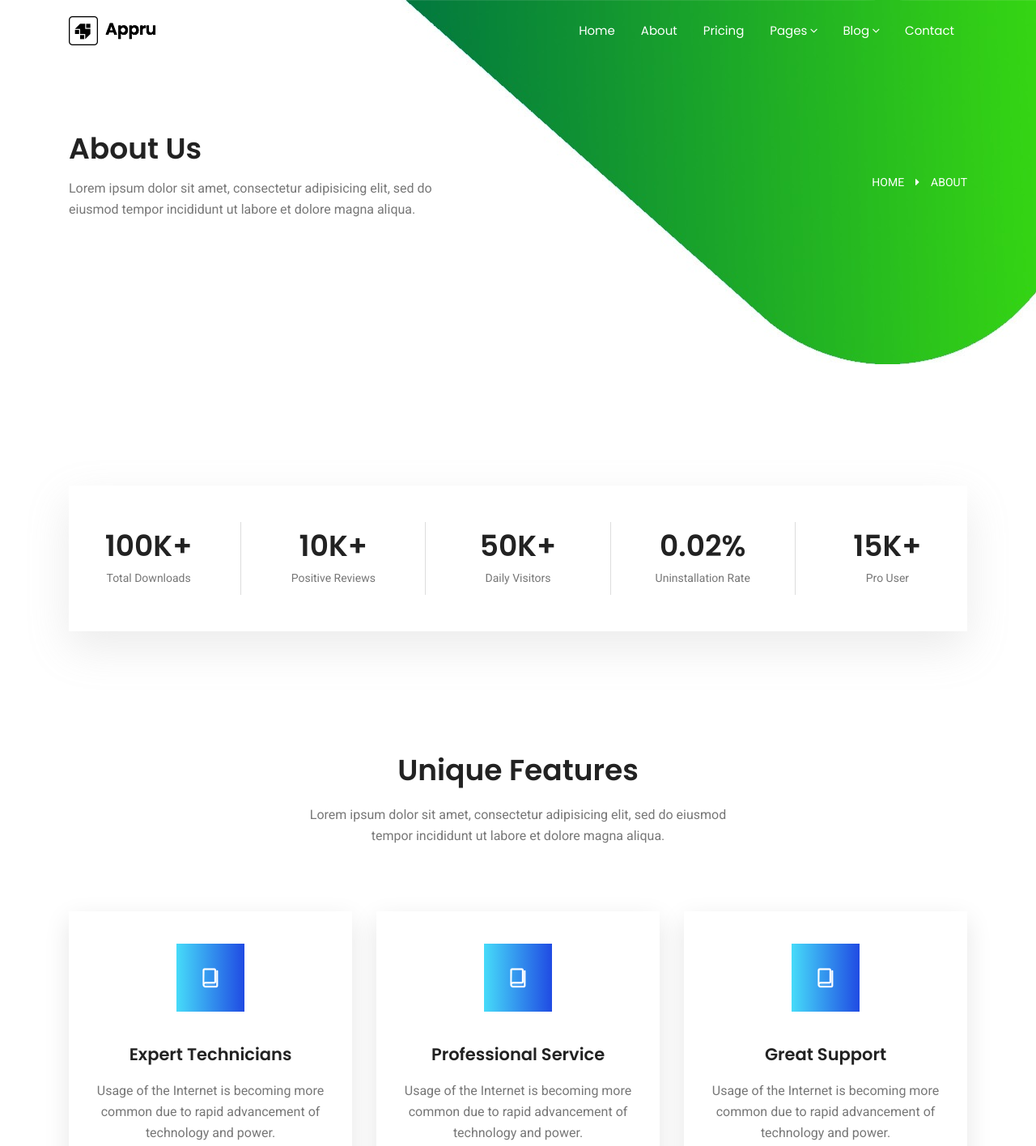
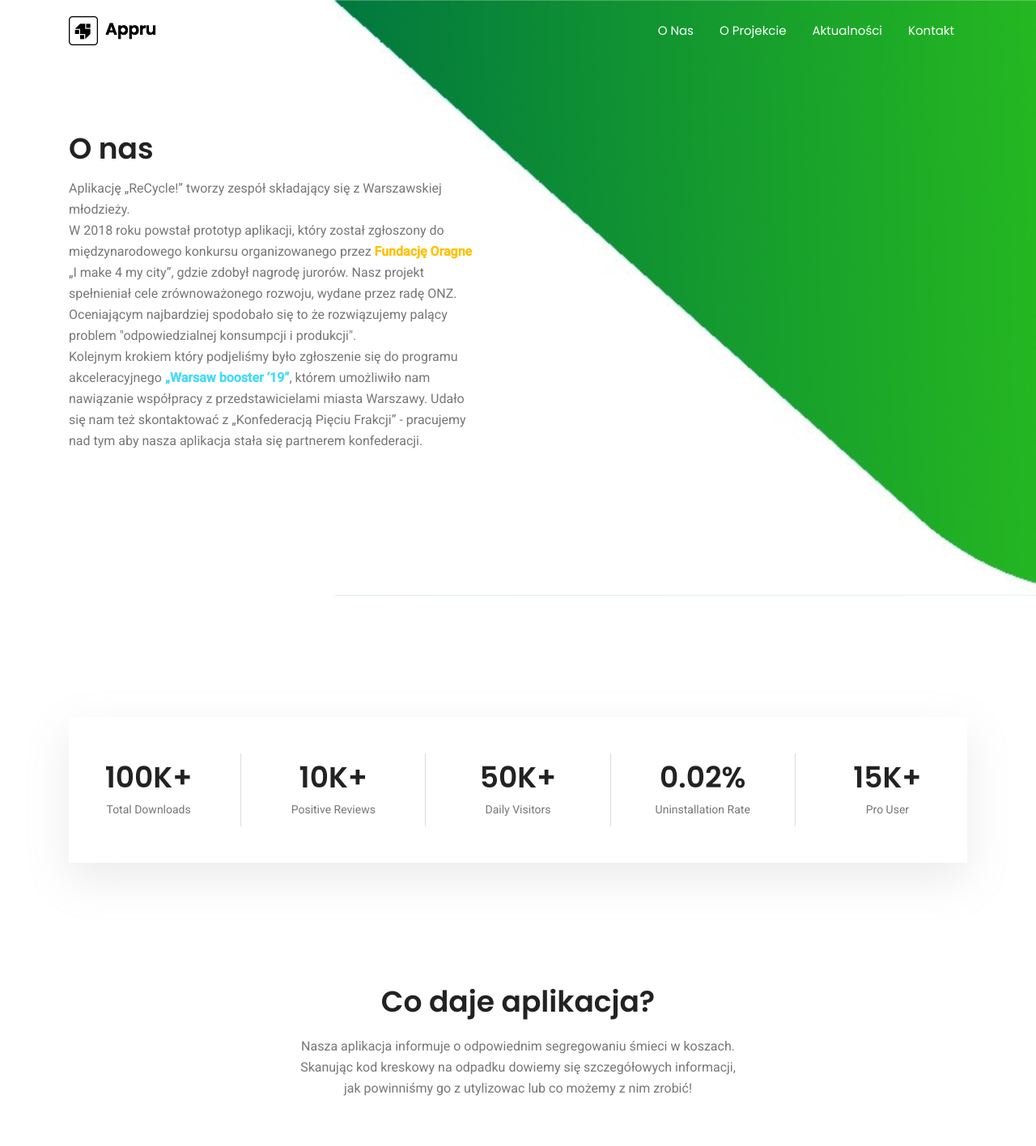
Before and after one commit to theConsite/recycle_site, a plain HTML site: page about.html in a window 1280 px wide. Shown: the top 1416 px of the page at 81% size. Drawn offline with nearby package versions, Linux system fonts and the light colour scheme; some packages are replaced by stand-ins of ours.

Commit message:
Co daje aplikacja? i sekcja about

```diff
--- a/about.html
+++ b/about.html
@@ -41,21 +41,11 @@
 				</div>
 				<nav id="nav-menu-container">
 					<ul class="nav-menu">
-						<li><a href="index.html">Home</a></li>
-						<li class="menu-active"><a href="about.html">About</a></li>
-						<li><a href="pricing.html">Pricing</a></li>
-						<li class="menu-has-children"><a href="">Pages</a>
-							<ul>
-								<li><a href="elements.html">Elements</a></li>
-							</ul>
-						</li>
-						<li class="menu-has-children"><a href="">Blog</a>
-							<ul>
-								<li><a href="blog-home.html">Blog Home</a></li>
-								<li><a href="blog-single.html">Blog Single</a></li>
-							</ul>
-						</li>
-						<li><a href="contact.html">Contact</a></li>
+						<li><a href="index.html"></a></li>
+						<li class="menu-active"><a href="about.html">O nas</a></li>
+						<li><a href="pricing.html">O projekcie</a></li>
+						<li><a href="blog-home.html">aktualności</a></li>
+						<li><a href="contact.html">Kontakt</a></li>
 					</ul>
 				</nav>
 			</div>
@@ -70,18 +60,30 @@
 				<div class="col-lg-12 d-flex align-items-center justify-content-between">
 					<div class="left-part">
 						<h1>
-							About Us
+							O nas
 						</h1>
 						<p>
-							Lorem ipsum dolor sit amet, consectetur adipisicing elit, sed do eiusmod tempor incididunt ut labore et dolore
-							magna aliqua.
+							Aplikację „ReCycle!” tworzy zespół składający się z Warszawskiej młodzieży. </br>
+							W 2018 roku powstał prototyp aplikacji, który został zgłoszony do międzynarodowego konkursu
+							organizowanego przez <b class="text-warning">Fundację Oragne</b> „I make 4 my city”,
+							gdzie zdobył nagrodę jurorów.
+							Nasz projekt spełnieniał cele zrównoważonego rozwoju, wydane przez radę ONZ. Oceniającym
+							najbardziej spodobało się to że rozwiązujemy palący problem "odpowiedzialnej konsumpcji i
+							produkcji".
+							</br>
+							Kolejnym krokiem który podjeliśmy było zgłoszenie się do programu akceleracyjnego <b>„Warsaw
+								booster ‘19”</b>, którem umożliwiło nam nawiązanie współpracy z przedstawicielami miasta
+							Warszawy.
+							Udało się nam też skontaktować z „Konfederacją Pięciu Frakcji” - pracujemy nad tym aby nasza
+							aplikacja stała się partnerem konfederacji.
+
 						</p>
 					</div>
-					<div class="right-part">
+					<!-- <div class="right-part">
 						<a href="index.html">home</a>
 						<span class="fa fa-caret-right"></span>
 						<a href="about.html">about</a>
-					</div>
+					</div> -->
 				</div>
 			</div>
 		</div>
@@ -126,9 +128,12 @@
 			<div class="row d-flex justify-content-center">
 				<div class="col-lg-6">
 					<div class="section-title text-center">
-						<h2>Unique Features</h2>
-						<p>Lorem ipsum dolor sit amet, consectetur adipisicing elit, sed do eiusmod tempor incididunt ut labore et dolore
-							magna aliqua.
+						<h2>Co daje aplikacja?</h2>
+						<p>Nasza aplikacja informuje o odpowiednim segregowaniu śmieci w koszach. </br>
+							Skanując kod kreskowy na odpadku dowiemy się szczegółowych informacji, jak powinniśmy go z
+							utylizowac lub co możemy z nim zrobić!
+							</ul>
+
 						</p>
 					</div>
 				</div>
@@ -137,33 +142,33 @@
 				<div class="col-lg-4 col-md-6">
 					<div class="single-feature">
 						<a href="#" class="title">
-							<span class="lnr lnr-book"></span>
-							<h3>Expert Technicians</h3>
+							<span class="lnr lnr-trash"></span>
+							<h3>Odpowiednia Utylizacja</h3>
 						</a>
 						<p>
-							Usage of the Internet is becoming more common due to rapid advancement of technology and power.
+							Informacja do którego kosza powinien być wyrzucony śmieć, zgodnie z „Konfederacją Pięciu Frakcji”.
 						</p>
 					</div>
 				</div>
 				<div class="col-lg-4 col-md-6">
 					<div class="single-feature">
 						<a href="#" class="title">
-							<span class="lnr lnr-book"></span>
-							<h3>Professional Service</h3>
+							<span class="lnr lnr-sync"></span>
+							<h3>Upcycling - Czyli Ponowne użycie </h3>
 						</a>
 						<p>
-							Usage of the Internet is becoming more common due to rapid advancement of technology and power.
+							Proste poradniki jak wykorzystać ponownie odpad.
 						</p>
 					</div>
 				</div>
 				<div class="col-lg-4 col-md-6">
 					<div class="single-feature">
 						<a href="#" class="title">
-							<span class="lnr lnr-book"></span>
-							<h3>Great Support</h3>
+							<span class="lnr lnr-earth"></span>
+							<h3>Odpowiedzilna konsupcja</h3>
 						</a>
 						<p>
-							Usage of the Internet is becoming more common due to rapid advancement of technology and power.
+							Informacja o materiale z którego śmieć został stworzony oraz stopnień zagrożenia dla środowiska.
 						</p>
 					</div>
 				</div>
@@ -187,7 +192,8 @@
 						Total Architecture
 					</h1>
 					<p>
-						Lorem ipsum dolor sit amet, consectetur adipisicing elit, sed do eiusmod tempor incididunt ut labore et dolore
+						Lorem ipsum dolor sit amet, consectetur adipisicing elit, sed do eiusmod tempor incididunt ut
+						labore et dolore
 						magna aliqua.Ut
 						enim ad minim. Lorem ipsum dolor sit amet, consectetur adipisicing elit, sed do eiusmod tempor.
 					</p>
@@ -215,7 +221,8 @@
 						</ul>
 						<div class="wow fadeIn" data-wow-duration="1s">
 							<p>
-								As conscious traveling Paup ers we must always be oncerned about our dear Mother Earth. If you think about it,
+								As conscious traveling Paup ers we must always be oncerned about our dear Mother Earth.
+								If you think about it,
 								you travel
 								across her face <br> and She is the host to your journey.
 							</p>
@@ -235,7 +242,8 @@
 						</ul>
 						<div class="wow fadeIn" data-wow-duration="1s">
 							<p>
-								As conscious traveling Paup ers we must always be oncerned about our dear Mother Earth. If you think about it,
+								As conscious traveling Paup ers we must always be oncerned about our dear Mother Earth.
+								If you think about it,
 								you travel
 								across her face <br> and She is the host to your journey.
 							</p>
@@ -255,7 +263,8 @@
 						</ul>
 						<div class="wow fadeIn" data-wow-duration="1s">
 							<p>
-								As conscious traveling Paup ers we must always be oncerned about our dear Mother Earth. If you think about it,
+								As conscious traveling Paup ers we must always be oncerned about our dear Mother Earth.
+								If you think about it,
 								you travel
 								across her face <br> and She is the host to your journey.
 							</p>
@@ -275,7 +284,8 @@
 						</ul>
 						<div class="wow fadeIn" data-wow-duration="1s">
 							<p>
-								As conscious traveling Paup ers we must always be oncerned about our dear Mother Earth. If you think about it,
+								As conscious traveling Paup ers we must always be oncerned about our dear Mother Earth.
+								If you think about it,
 								you travel
 								across her face <br> and She is the host to your journey.
 							</p>
@@ -357,10 +367,12 @@
 					<h4>Newsletter</h4>
 					<p>You can trust us. we only send promo offers,</p>
 					<div class="form-wrap" id="mc_embed_signup">
-						<form target="_blank" action="https://spondonit.us12.list-manage.com/subscribe/post?u=1462626880ade1ac87bd9c93a&amp;id=92a4423d01"
-						 method="get" class="form-inline">
-							<input class="form-control" name="EMAIL" placeholder="Your Email Address" onfocus="this.placeholder = ''" onblur="this.placeholder = 'Your Email Address '"
-							 required="" type="email">
+						<form target="_blank"
+							action="https://spondonit.us12.list-manage.com/subscribe/post?u=1462626880ade1ac87bd9c93a&amp;id=92a4423d01"
+							method="get" class="form-inline">
+							<input class="form-control" name="EMAIL" placeholder="Your Email Address"
+								onfocus="this.placeholder = ''" onblur="this.placeholder = 'Your Email Address '"
+								required="" type="email">
 							<button class="click-btn btn btn-default"><span class="lnr lnr-arrow-right"></span></button>
 							<div style="position: absolute; left: -5000px;">
 								<input name="b_36c4fd991d266f23781ded980_aefe40901a" tabindex="-1" value="" type="text">
@@ -372,9 +384,14 @@
 				</div>
 			</div>
 			<div class="footer-bottom row align-items-center">
-				<p class="footer-text m-0 col-lg-6 col-md-12"><!-- Link back to Colorlib can't be removed. Template is licensed under CC BY 3.0. -->
-Copyright &copy;<script>document.write(new Date().getFullYear());</script> All rights reserved | This template is made with <i class="fa fa-heart-o" aria-hidden="true"></i> by <a href="https://colorlib.com" target="_blank">Colorlib</a>
-<!-- Link back to Colorlib can't be removed. Template is licensed under CC BY 3.0. --></p>
+				<p class="footer-text m-0 col-lg-6 col-md-12">
+					<!-- Link back to Colorlib can't be removed. Template is licensed under CC BY 3.0. -->
+					Copyright &copy;
+					<script>document.write(new Date().getFullYear());</script> All rights reserved | This template is
+					made with <i class="fa fa-heart-o" aria-hidden="true"></i> by <a href="https://colorlib.com"
+						target="_blank">Colorlib</a>
+					<!-- Link back to Colorlib can't be removed. Template is licensed under CC BY 3.0. -->
+				</p>
 				<div class="col-lg-6 col-md-6 social-link">
 					<div class="download-button d-flex flex-row justify-content-end">
 						<div class="buttons gray flex-row d-flex">
@@ -407,11 +424,13 @@ Copyright &copy;<script>document.write(new Date().getFullYear());</script> All r
 	<!-- End Footer Area -->
 
 	<script src="js/vendor/jquery-2.2.4.min.js"></script>
-	<script src="https://cdnjs.cloudflare.com/ajax/libs/popper.js/1.12.9/umd/popper.min.js" integrity="sha384-ApNbgh9B+Y1QKtv3Rn7W3mgPxhU9K/ScQsAP7hUibX39j7fakFPskvXusvfa0b4Q"
-	 crossorigin="anonymous"></script>
+	<script src="https://cdnjs.cloudflare.com/ajax/libs/popper.js/1.12.9/umd/popper.min.js"
+		integrity="sha384-ApNbgh9B+Y1QKtv3Rn7W3mgPxhU9K/ScQsAP7hUibX39j7fakFPskvXusvfa0b4Q"
+		crossorigin="anonymous"></script>
 	<script src="js/tilt.jquery.min.js"></script>
 	<script src="js/vendor/bootstrap.min.js"></script>
-	<script type="text/javascript" src="https://maps.googleapis.com/maps/api/js?key=AIzaSyBhOdIF3Y9382fqJYt5I_sswSrEw5eihAA"></script>
+	<script type="text/javascript"
+		src="https://maps.googleapis.com/maps/api/js?key=AIzaSyBhOdIF3Y9382fqJYt5I_sswSrEw5eihAA"></script>
 	<script src="js/easing.min.js"></script>
 	<script src="js/hoverIntent.js"></script>
 	<script src="js/superfish.min.js"></script>
```
Also changed, not shown: index.html (+6 -6 lines).
